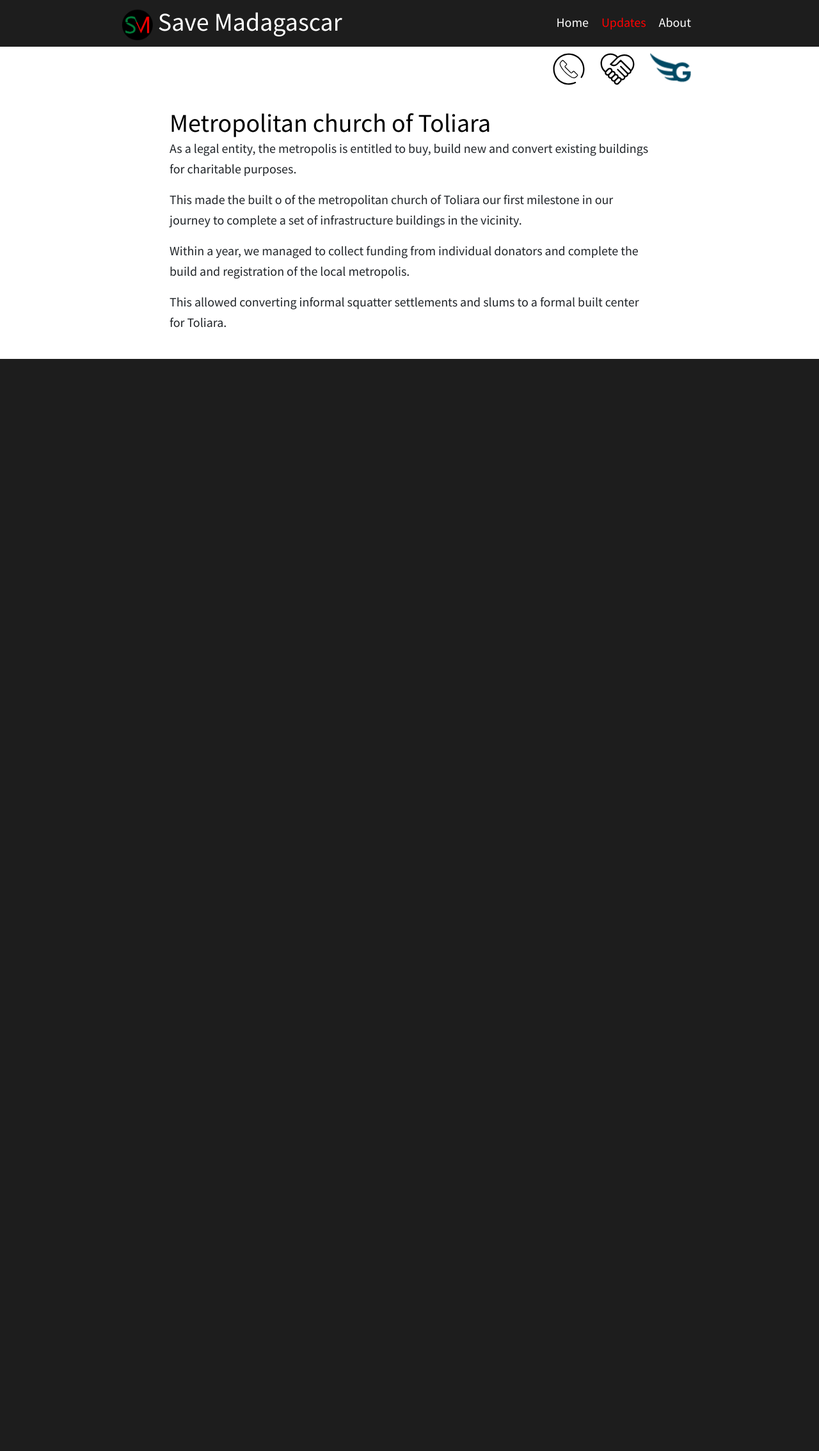
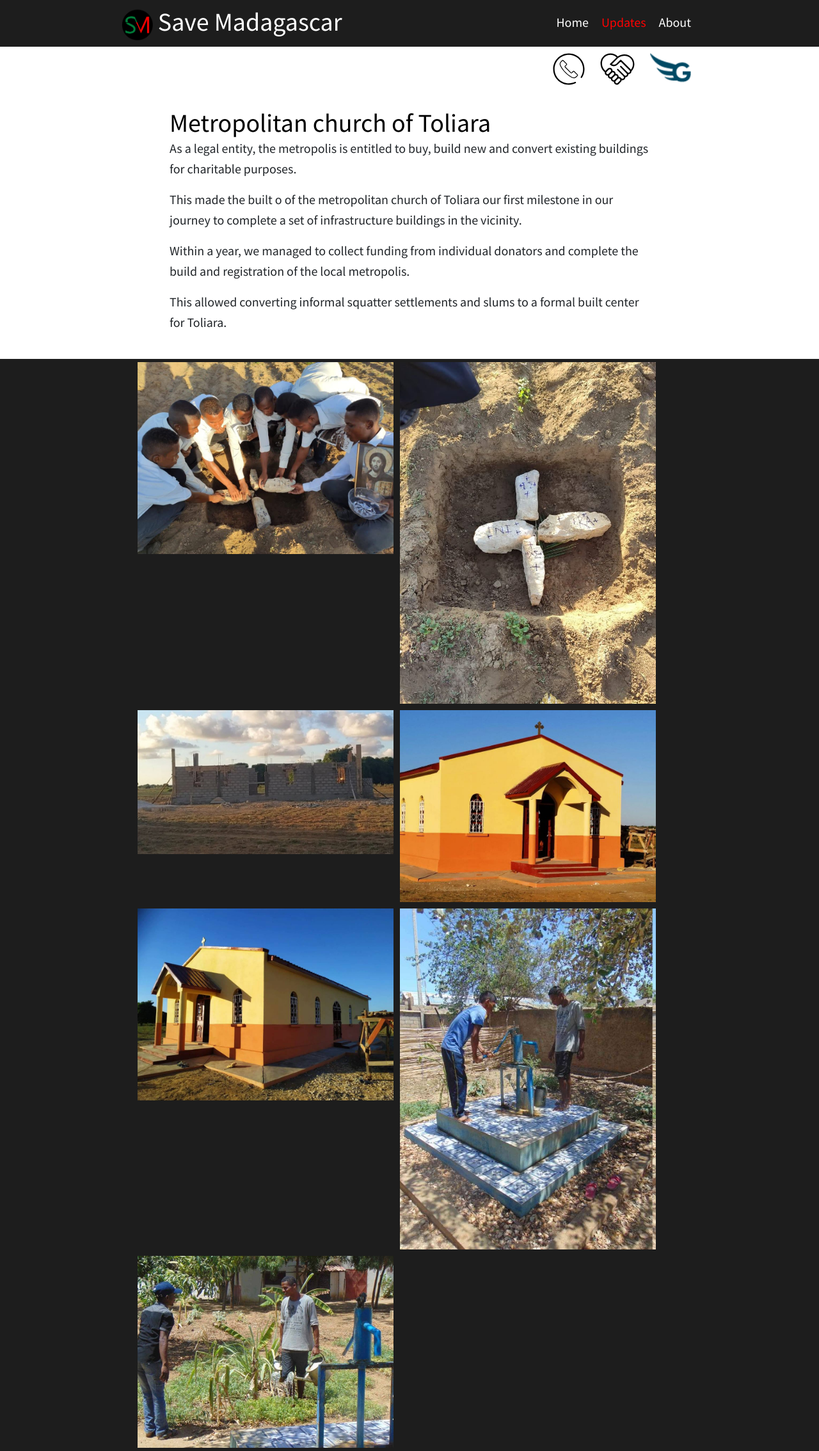
Before and after one commit to at07cm1/smadagascar_site, a Jekyll site: the page built from updates.html, in a window 1280 px wide. Shown: the whole page at 64% size. Built offline with Jekyll 4.4.1, drawn with Linux system fonts in a browser that asks for light colours; before the commit the page ends 900 px from its top, so only the background shows below that.

Commit message:
added image gallery

```diff
--- a/contact.html
+++ b/contact.html
@@ -31,7 +31,7 @@ title: Contact us
 				<svg width="1em" height="1em" viewBox="0 0 16 16" class="bi bi-telephone" fill="currentColor" xmlns="http://www.w3.org/2000/svg">
 				  <path fill-rule="evenodd" d="M3.654 1.328a.678.678 0 0 0-1.015-.063L1.605 2.3c-.483.484-.661 1.169-.45 1.77a17.568 17.568 0 0 0 4.168 6.608 17.569 17.569 0 0 0 6.608 4.168c.601.211 1.286.033 1.77-.45l1.034-1.034a.678.678 0 0 0-.063-1.015l-2.307-1.794a.678.678 0 0 0-.58-.122l-2.19.547a1.745 1.745 0 0 1-1.657-.459L5.482 8.062a1.745 1.745 0 0 1-.46-1.657l.548-2.19a.678.678 0 0 0-.122-.58L3.654 1.328zM1.884.511a1.745 1.745 0 0 1 2.612.163L6.29 2.98c.329.423.445.974.315 1.494l-.547 2.19a.678.678 0 0 0 .178.643l2.457 2.457a.678.678 0 0 0 .644.178l2.189-.547a1.745 1.745 0 0 1 1.494.315l2.306 1.794c.829.645.905 1.87.163 2.611l-1.034 1.034c-.74.74-1.846 1.065-2.877.702a18.634 18.634 0 0 1-7.01-4.42 18.634 18.634 0 0 1-4.42-7.009c-.362-1.03-.037-2.137.703-2.877L1.885.511z"/>
 				</svg>
-				+30 699 219 69 38
+				+30 699 219 6938
 			</div>
 	</div>
 </div>
--- a/css/style.css
+++ b/css/style.css
@@ -279,12 +279,14 @@ a.badgeToDecorate {
 	border-radius: 17px;
 	font-style: italic;
 }
+
 .quote-card p {
 	font-size: 22px;
 	line-height: 1.5;
 	margin: 0;
 	max-width: 100%;
 }
+
 .quote-card cite {
 	font-size: 16px;
 	margin-top: 10px;
@@ -292,6 +294,7 @@ a.badgeToDecorate {
 	font-weight: 200;
 	opacity: 0.8;
 }
+
 .quote-card:before {
 	content: "“";
 	position: absolute;
@@ -301,6 +304,7 @@ a.badgeToDecorate {
 	color: rgba(238, 238, 238, 0.8);
 	font-weight: normal;
 }
+
 .quote-card:after {
 	content: "”";
 	position: absolute;
@@ -318,3 +322,20 @@ a.badgeToDecorate {
 	  right: -25px;
 	}
 }
+
+/* ------------ */
+
+div.gallery {
+  margin: 5px;
+  float: left;
+  width: 400px;
+}
+
+div.gallery img {
+  width: 100%;
+  height: auto;
+}
+
+div.gallery img:hover {
+	outline: 3px solid #09670b;
+}
--- a/support.html
+++ b/support.html
@@ -13,7 +13,7 @@ title: Support our cause
         BIC: REVOLT21<br>
         Account holder name: PANAGIOTIS KATSOULIS<br>
         Address: Holly Monastery Agioi Anargirou, Parnonos, Sparta, Greece, P.B. 74, 23100<br>
-        Account holder telephone number: +30 69 805 24 257<br>
+        Account holder telephone number: +30 698 052 4257<br>
       </div>
       <div class="blog-post spacing">
         <h3>Fundraising campaign:</h3>
--- a/updates.html
+++ b/updates.html
@@ -12,6 +12,15 @@ navigation_weight: 2
 					<h1><a style="text-decoration:none" href="{{ post.url }}">{{ post.title }}</a></h1>
 					<div>{{ post.content }}</div>
 				</div>
+				{% if post.gallery_images %}
+					{% for img in post.gallery_images %}
+						<div class="gallery">
+						  <a target="_blank" href="{{ img }}">
+						    <img src="{{ img }}" width="600" height="400">
+						  </a>
+						</div>
+					{% endfor %}
+				{% endif %}
 			{% endif %}
 		{% endfor %}
 	</div>
```
Also changed, not shown: _layouts/post.html (+10 -0 lines), _posts/updates/2018-01-01-metropolitan_church_of_Toliara.md (+8 -0 lines), media/post_pictures/metropolitan_church_of_toliara/1.jpg (renamed from media/metropolitan_church_of_toliara/1.jpg), media/post_pictures/metropolitan_church_of_toliara/2.jpg (renamed from media/metropolitan_church_of_toliara/2.jpg), media/post_pictures/metropolitan_church_of_toliara/3.jpg (renamed from media/metropolitan_church_of_toliara/3.jpg), media/post_pictures/metropolitan_church_of_toliara/3_square.jpg (renamed from media/metropolitan_church_of_toliara/3_square.jpg), media/post_pictures/metropolitan_church_of_toliara/4.jpg (renamed from media/metropolitan_church_of_toliara/4.jpg), media/post_pictures/metropolitan_church_of_toliara/5.jpg (renamed from media/metropolitan_church_of_toliara/5.jpg), media/post_pictures/metropolitan_church_of_toliara/6.jpg (renamed from media/metropolitan_church_of_toliara/6.jpg), media/post_pictures/metropolitan_church_of_toliara/7.jpg (renamed from media/metropolitan_church_of_toliara/7.jpg).
